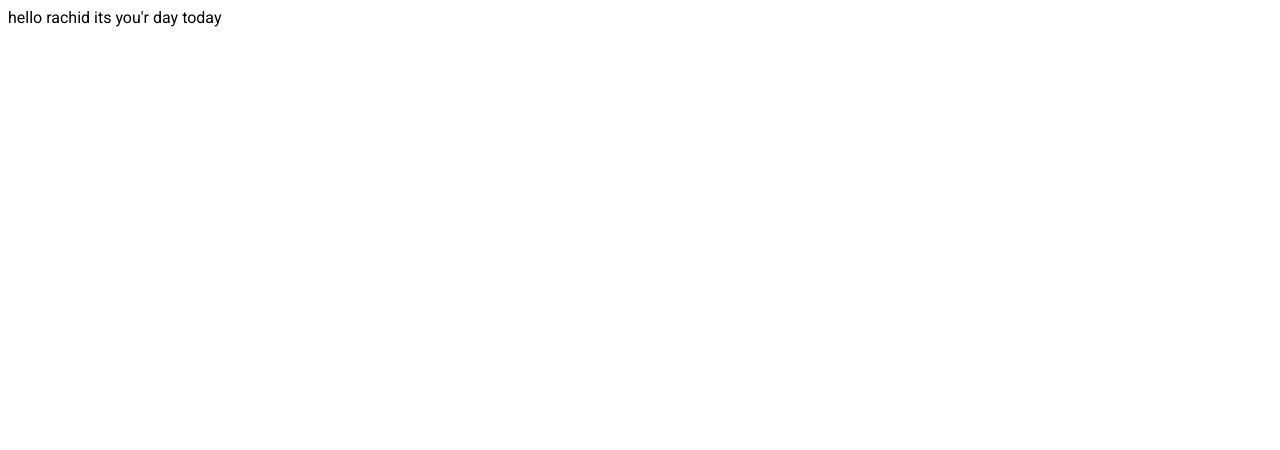
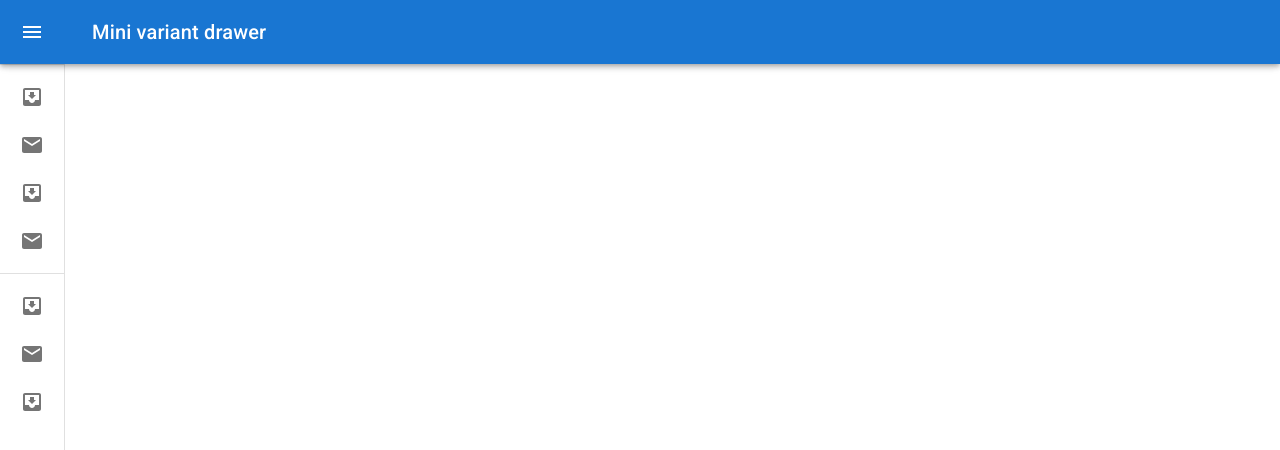
Before and after one commit to rachidBounessah/React-AdminDashboard, a React (Vite) app: page / in a window 1280 px wide. Shown: the top 450 px of the page. Built offline with nearby package versions, Linux system fonts and the light colour scheme.

Commit message:
SideBar.jsx  TopBar.jsx

```diff
--- a/src/App.jsx
+++ b/src/App.jsx
@@ -1,5 +1,30 @@
-function App() {
-  return <div>hello rachid its you'r day today</div>;
+import * as React from "react";
+import { styled, useTheme } from "@mui/material/styles";
+import Box from "@mui/material/Box";
+
+import CssBaseline from "@mui/material/CssBaseline";
+
+import TopBar from "./components/TopBar";
+import SideBar from "./components/SideBar";
+
+export default function MiniDrawer() {
+  const theme = useTheme();
+  const [open, setOpen] = React.useState(false);
+
+  const handleDrawerOpen = () => {
+    setOpen(true);
+  };
+
+  const handleDrawerClose = () => {
+    setOpen(false);
+  };
+
+  return (
+    <Box sx={{ display: "flex" }}>
+      <CssBaseline />
+      <TopBar open={open} handleDrawerOpen={handleDrawerOpen} />
+      <SideBar open={open} handleDrawerClose={handleDrawerClose} />
+      <Box component="main" sx={{ flexGrow: 1, p: 3 }}></Box>
+    </Box>
+  );
 }
-
-export default App;
--- /dev/null
+++ b/src/components/SideBar.jsx
@@ -0,0 +1,130 @@
+import React from "react";
+import List from "@mui/material/List";
+import Divider from "@mui/material/Divider";
+import IconButton from "@mui/material/IconButton";
+import MuiDrawer from "@mui/material/Drawer";
+import ChevronLeftIcon from "@mui/icons-material/ChevronLeft";
+import ChevronRightIcon from "@mui/icons-material/ChevronRight";
+import ListItem from "@mui/material/ListItem";
+import ListItemButton from "@mui/material/ListItemButton";
+import ListItemIcon from "@mui/material/ListItemIcon";
+import ListItemText from "@mui/material/ListItemText";
+import InboxIcon from "@mui/icons-material/MoveToInbox";
+import MailIcon from "@mui/icons-material/Mail";
+import { styled, useTheme } from "@mui/material/styles";
+
+const drawerWidth = 240;
+const openedMixin = (theme) => ({
+  width: drawerWidth,
+  transition: theme.transitions.create("width", {
+    easing: theme.transitions.easing.sharp,
+    duration: theme.transitions.duration.enteringScreen,
+  }),
+  overflowX: "hidden",
+});
+
+const closedMixin = (theme) => ({
+  transition: theme.transitions.create("width", {
+    easing: theme.transitions.easing.sharp,
+    duration: theme.transitions.duration.leavingScreen,
+  }),
+  overflowX: "hidden",
+  width: `calc(${theme.spacing(7)} + 1px)`,
+  [theme.breakpoints.up("sm")]: {
+    width: `calc(${theme.spacing(8)} + 1px)`,
+  },
+});
+const DrawerHeader = styled("div")(({ theme }) => ({
+  display: "flex",
+  alignItems: "center",
+  justifyContent: "flex-end",
+  padding: theme.spacing(0, 1),
+  // necessary for content to be below app bar
+  ...theme.mixins.toolbar,
+}));
+
+const Drawer = styled(MuiDrawer, {
+  shouldForwardProp: (prop) => prop !== "open",
+  // @ts-ignore
+})(({ theme, open }) => ({
+  width: drawerWidth,
+  flexShrink: 0,
+  whiteSpace: "nowrap",
+  boxSizing: "border-box",
+  ...(open && {
+    ...openedMixin(theme),
+    "& .MuiDrawer-paper": openedMixin(theme),
+  }),
+  ...(!open && {
+    ...closedMixin(theme),
+    "& .MuiDrawer-paper": closedMixin(theme),
+  }),
+}));
+
+export default function SideBar({ open, handleDrawerClose }) {
+  const theme = useTheme();
+
+  return (
+    <Drawer variant="permanent" open={open}>
+      <DrawerHeader>
+        <IconButton onClick={handleDrawerClose}>
+          {theme.direction === "rtl" ? (
+            <ChevronRightIcon />
+          ) : (
+            <ChevronLeftIcon />
+          )}
+        </IconButton>
+      </DrawerHeader>
+      <Divider />
+      <List>
+        {["Inbox", "Starred", "Send email", "Drafts"].map((text, index) => (
+          <ListItem key={text} disablePadding sx={{ display: "block" }}>
+            <ListItemButton
+              sx={{
+                minHeight: 48,
+                justifyContent: open ? "initial" : "center",
+                px: 2.5,
+              }}
+            >
+              <ListItemIcon
+                sx={{
+                  minWidth: 0,
+                  mr: open ? 3 : "auto",
+                  justifyContent: "center",
+                }}
+              >
+                {index % 2 === 0 ? <InboxIcon /> : <MailIcon />}
+              </ListItemIcon>
+              <ListItemText primary={text} sx={{ opacity: open ? 1 : 0 }} />
+            </ListItemButton>
+          </ListItem>
+        ))}
+      </List>
+      <Divider />
+      <List>
+        {["All mail", "Trash", "Spam"].map((text, index) => (
+          <ListItem key={text} disablePadding sx={{ display: "block" }}>
+            <ListItemButton
+              sx={{
+                minHeight: 48,
+                justifyContent: open ? "initial" : "center",
+                px: 2.5,
+              }}
+            >
+              <ListItemIcon
+                sx={{
+                  minWidth: 0,
+                  mr: open ? 3 : "auto",
+                  justifyContent: "center",
+                }}
+              >
+                {index % 2 === 0 ? <InboxIcon /> : <MailIcon />}
+              </ListItemIcon>
+              <ListItemText primary={text} sx={{ opacity: open ? 1 : 0 }} />
+            </ListItemButton>
+          </ListItem>
+        ))}
+      </List>
+    </Drawer>
+  );
+}
--- /dev/null
+++ b/src/components/TopBar.jsx
@@ -0,0 +1,53 @@
+import MenuIcon from "@mui/icons-material/Menu";
+import { IconButton, Toolbar, Typography } from "@mui/material";
+import MuiAppBar from "@mui/material/AppBar";
+import { styled, useTheme } from "@mui/material/styles";
+import React from "react";
+
+const drawerWidth = 240;
+const AppBar = styled(MuiAppBar, {
+  shouldForwardProp: (prop) => prop !== "open",
+  // @ts-ignore
+})(({ theme, open }) => ({
+  zIndex: theme.zIndex.drawer + 1,
+  transition: theme.transitions.create(["width", "margin"], {
+    easing: theme.transitions.easing.sharp,
+    duration: theme.transitions.duration.leavingScreen,
+  }),
+  ...(open && {
+    marginLeft: drawerWidth,
+    width: `calc(100% - ${drawerWidth}px)`,
+    transition: theme.transitions.create(["width", "margin"], {
+      easing: theme.transitions.easing.sharp,
+      duration: theme.transitions.duration.enteringScreen,
+    }),
+  }),
+}));
+
+export default function TopBar({ open, handleDrawerOpen }) {
+  return (
+    <AppBar
+      position="fixed"
+      // @ts-ignore
+      open={open}
+    >
+      <Toolbar>
+        <IconButton
+          color="inherit"
+          aria-label="open drawer"
+          onClick={handleDrawerOpen}
+          edge="start"
+          sx={{
+            marginRight: 5,
+            ...(open && { display: "none" }),
+          }}
+        >
+          <MenuIcon />
+        </IconButton>
+        <Typography variant="h6" noWrap component="div">
+          Mini variant drawer
+        </Typography>
+      </Toolbar>
+    </AppBar>
+  );
+}
```
Also changed, not shown: jsconfig.json (added, +11 -0 lines).
